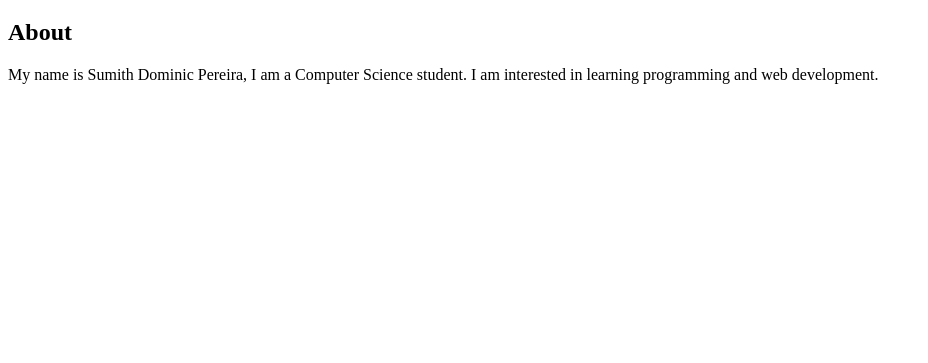
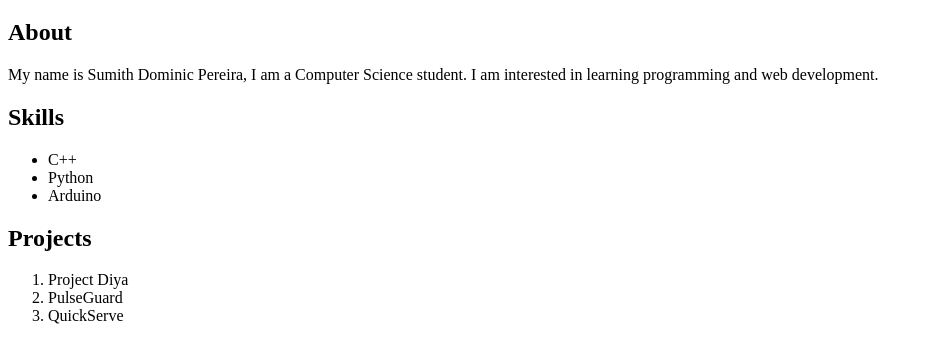
Before and after one commit to 25d30sumith-prog/Perosnal-project, a plain HTML site: page index.html in a window 1280 px wide. Shown: the part 61-424 px from the top of the page, without its empty margins (0-928 px from the left). Drawn offline with Linux system fonts and the light colour scheme.

Commit message:
Feature: Skills

```diff
--- a/index.html
+++ b/index.html
@@ -5,5 +5,17 @@
 <h2>About</h2>
 <p>My name is Sumith Dominic Pereira, I am a Computer Science student.
 I am interested in learning programming and web development.</p>
+<h2>Skills</h2>
+<ul>
+	<li>C++</li>
+	<li>Python</li>
+	<li>Arduino</li>
+</ul>
+<h2>Projects</h2>
+<ol>
+<li>Project Diya</li>
+<li>PulseGuard</li>
+<li>QuickServe</li>
+</ol>
 </body>
 </html>
```
